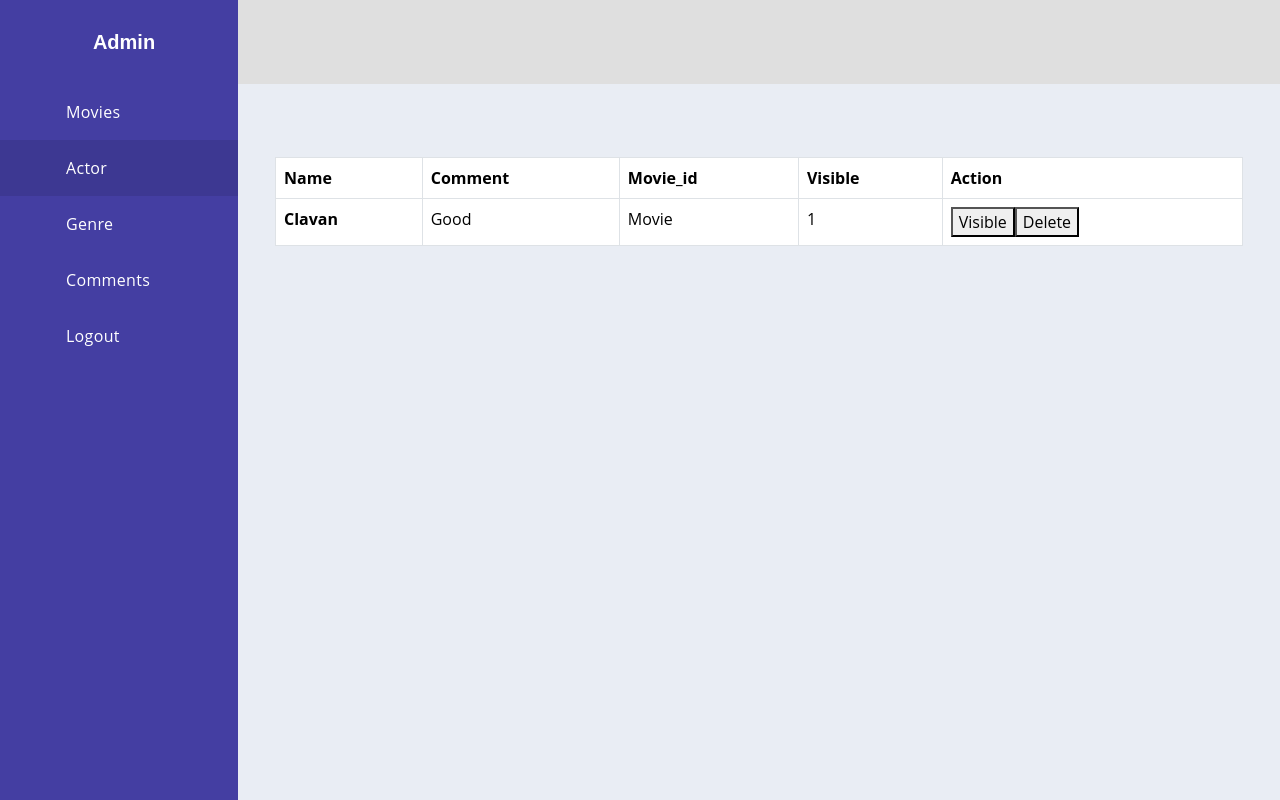
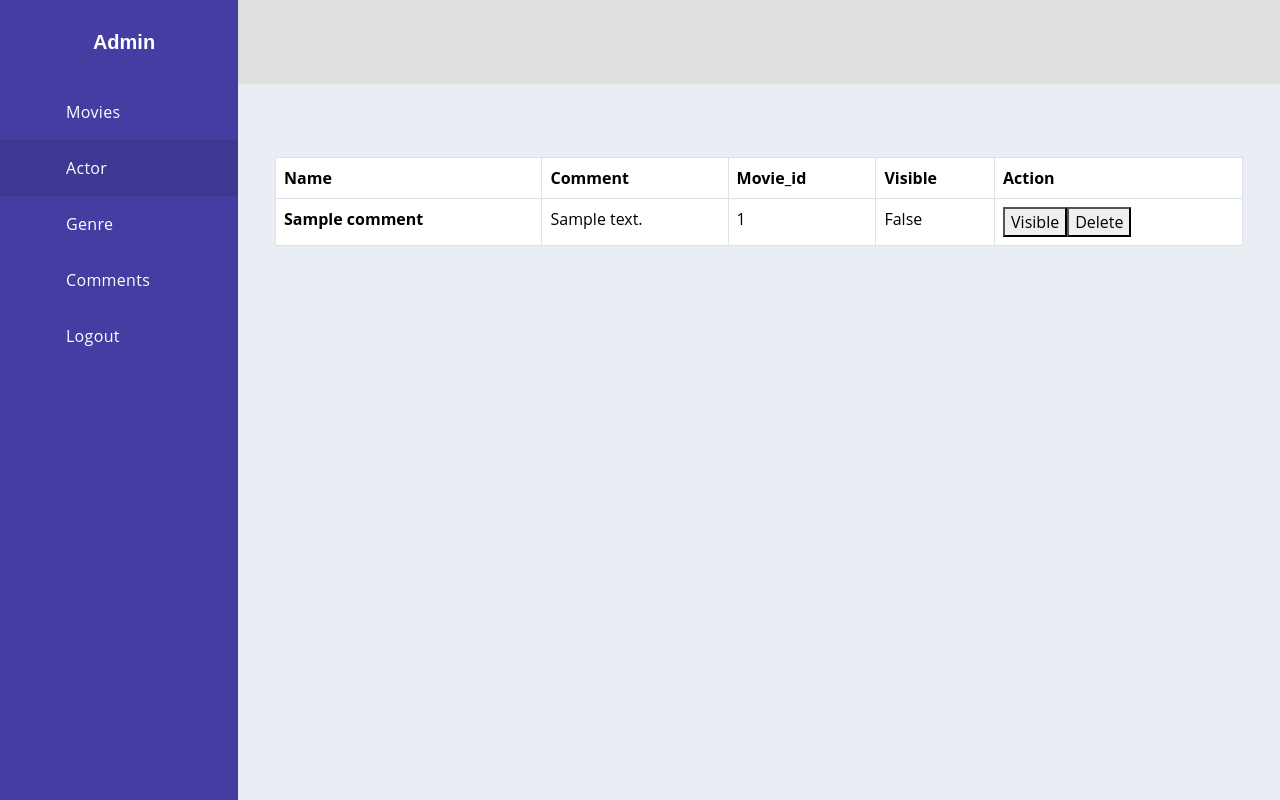
Before and after one commit to jUSTICE1205/Movie, a PHP site: page /movie/admin.php in a window 1280 px wide. Run offline with PHP 8.4, Linux system fonts and the light colour scheme; tables that the repository leaves empty or names only in its code hold one stand-in row (values such as "Sample post").

Commit message:
displayed all comments in admin page

```diff
--- a/admin.php
+++ b/admin.php
@@ -1,3 +1,11 @@
+<?php
+
+include "dbConnect.php";
+include "query.php";
+
+$comments = getall_comments($db);
+
+?>
 <!DOCTYPE html>
 <html lang="en">
 
@@ -41,11 +49,19 @@
                             </tr>
                         </thead>
                         <tbody>
+                            <?php foreach ($comments as $comment) { ?>
                                 <tr>
-                                <th scope="row">Clavan</th>
-                                <td>Good </td>
-                                <td>Movie</td>
-                                <td>1</td>
+                                    <th scope="row"><?= $comment['name'] ?></th>
+                                    <td><?= $comment['comment'] ?> </td>
+                                    <td><?= $comment['movie_id'] ?></td>
+                                    <td>
+                                        <?php if ($comment['display'] === 1) {
+                                            echo 'True';
+                                        } else {
+                                            echo 'False';
+                                        }
+                                        ?>
+                                    </td>
                                     <td>
                                         <div class="delete">
                                             <form>
@@ -57,6 +73,7 @@
                                         </div>
                                     </td>
                                 </tr>
+                            <?php } ?>
 
                         </tbody>
                     </table>
--- a/query.php
+++ b/query.php
@@ -56,3 +56,26 @@ function get_comments($db, $id)
     // Return the movie data
     return $movieComments;
 }
+
+
+function getall_comments($db)
+{
+    // Use single quotes for string literals in SQL queries
+    $query = "SELECT * FROM comments ";
+
+    // Prepare and execute the query
+    $statement = $db->prepare($query);
+    $statement->execute();
+
+    // Check if any rows were returned
+    if ($statement->rowCount() > 0) {
+        // Fetch all rows as an associative array
+        $movieComments = $statement->fetchAll(PDO::FETCH_ASSOC);
+    } else {
+        // No rows found, set $movie to a default value
+        $movieComments = 0;
+    }
+
+    // Return the movie data
+    return $movieComments;
+}
```
Also changed, not shown: deleteComment.php (added). Lines whose indentation alone changed are shown as unchanged.
